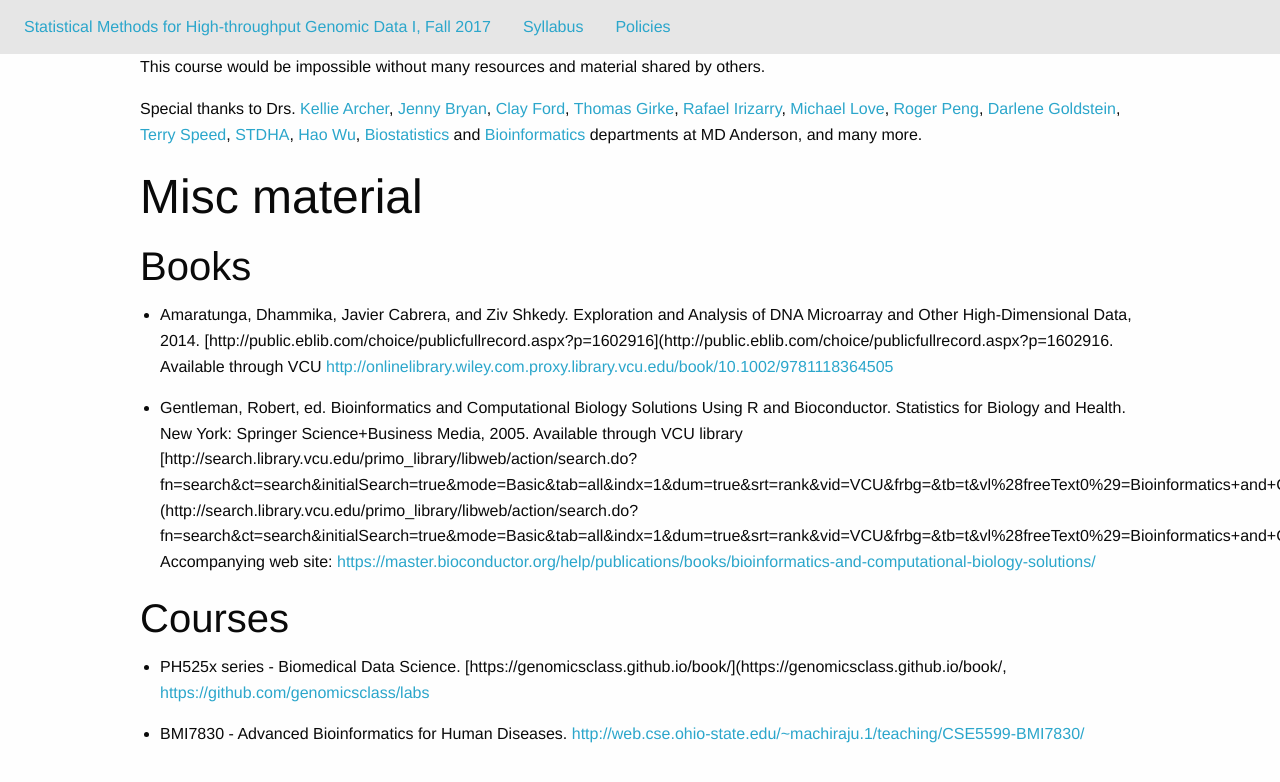
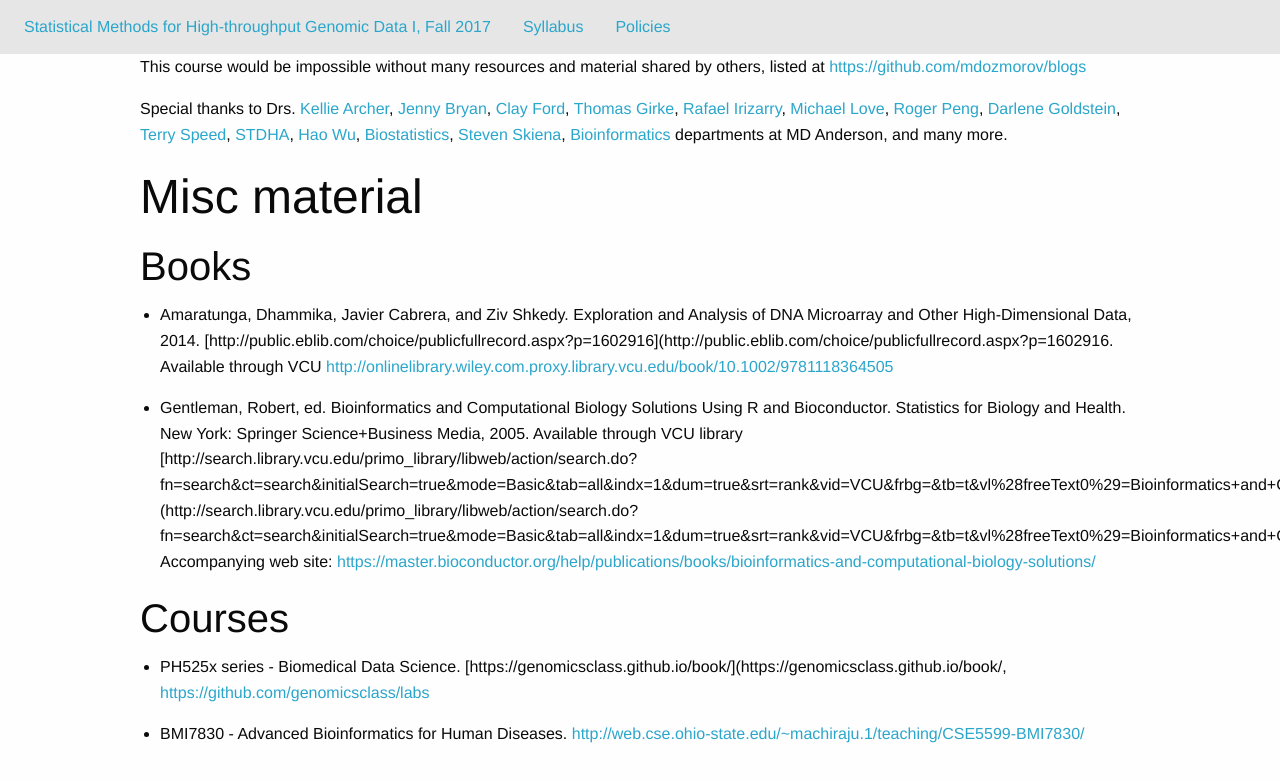
Before and after one commit to mdozmorov/BIOS567.2017, a Jekyll site: the page built from acknowledgements.md, in a window 1280 px wide. Shown: the top 782 px of the page. Built offline with Jekyll 4.4.1, drawn with Linux system fonts in a browser that asks for light colours.

Commit message:
Add links to all resources

```diff
--- a/acknowledgements.md
+++ b/acknowledgements.md
@@ -3,9 +3,9 @@ layout: default
 title: Acknowledgements, "Statistical Methods for High-throughput Genomic Data I" course, BIOS 567
 ---
 
-This course would be impossible without many resources and material shared by others.
+This course would be impossible without many resources and material shared by others, listed at [https://github.com/mdozmorov/blogs](https://github.com/mdozmorov/blogs)
 
-Special thanks to Drs. [Kellie Archer](https://cph.osu.edu/people/karcher), [Jenny Bryan](https://github.com/jennybc), [Clay Ford](https://github.com/clayford), [Thomas Girke](http://girke.bioinformatics.ucr.edu/), [Rafael Irizarry](https://rafalab.github.io/), [Michael Love](https://mikelove.github.io/), [Roger Peng](http://www.biostat.jhsph.edu/~rpeng/), [Darlene Goldstein](http://lausanne.isb-sib.ch/~darlene/index.html), [Terry Speed](http://www.wehi.edu.au/people/terry-speed), [STDHA](http://www.sthda.com/english/), [Hao Wu](http://www.haowulab.org/), [Biostatistics](https://www.mdanderson.org/research/departments-labs-institutes/departments-divisions/biostatistics.html) and [Bioinformatics](http://bioinformatics.mdanderson.org/main/Main_Page) departments at MD Anderson, and many more.
+Special thanks to Drs. [Kellie Archer](https://cph.osu.edu/people/karcher), [Jenny Bryan](https://github.com/jennybc), [Clay Ford](https://github.com/clayford), [Thomas Girke](http://girke.bioinformatics.ucr.edu/), [Rafael Irizarry](https://rafalab.github.io/), [Michael Love](https://mikelove.github.io/), [Roger Peng](http://www.biostat.jhsph.edu/~rpeng/), [Darlene Goldstein](http://lausanne.isb-sib.ch/~darlene/index.html), [Terry Speed](http://www.wehi.edu.au/people/terry-speed), [STDHA](http://www.sthda.com/english/), [Hao Wu](http://www.haowulab.org/), [Biostatistics](https://www.mdanderson.org/research/departments-labs-institutes/departments-divisions/biostatistics.html), [Steven Skiena](http://www3.cs.stonybrook.edu/~skiena/), [Bioinformatics](http://bioinformatics.mdanderson.org/main/Main_Page) departments at MD Anderson, and many more.
 
 # Misc material
 
```
